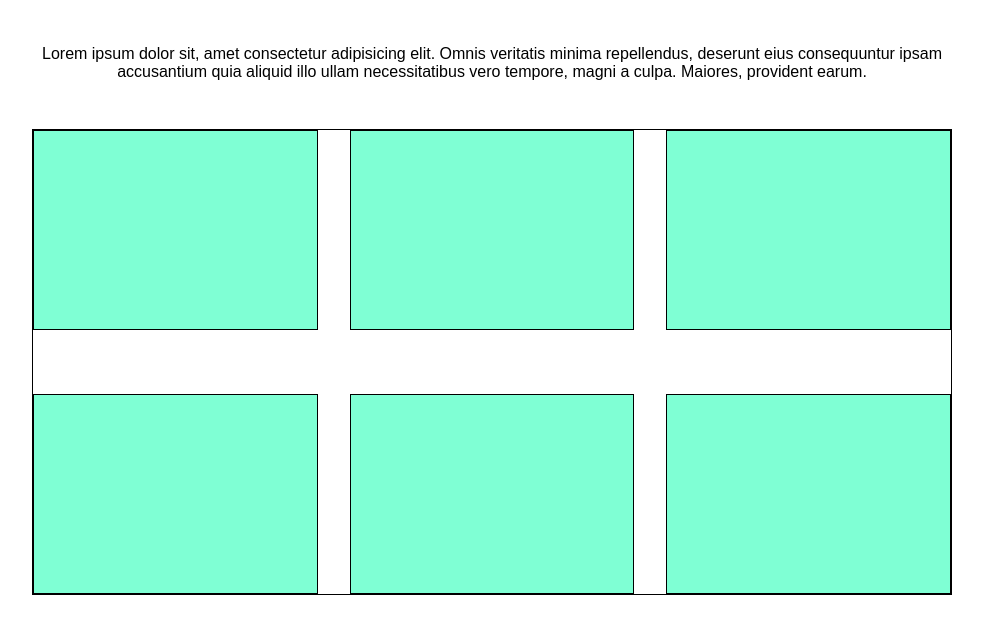
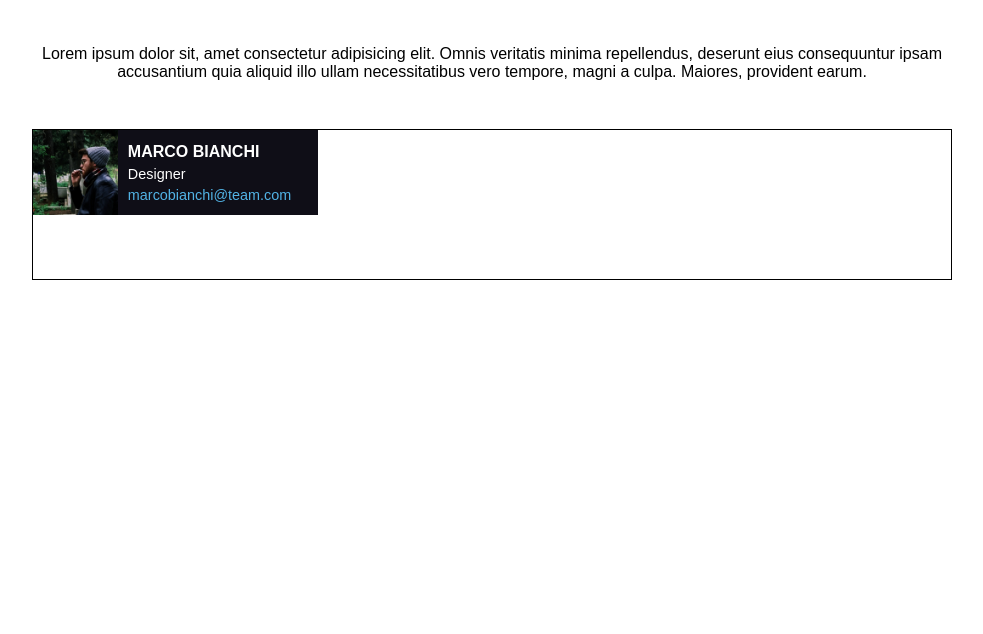
Before and after one commit to gab-che/html-css-float-cards, a plain HTML site: page index.html in a window 1280 px wide. Shown: the part 88-722 px from the top of the page, without its empty margins (148-1131 px from the left). Drawn offline with Linux system fonts and the light colour scheme.

Commit message:
one card completed (yay!)

```diff
--- a/css/style.css
+++ b/css/style.css
@@ -25,7 +25,10 @@ header h1{
 
 .small-container{
     width: 100%;
+    /* Bordo da togliere */
     border: 1px solid black;
+    color: white;
+
 }
 
 .small-container::after{
@@ -44,9 +47,33 @@ header h1{
 
 .card{
     float: left;
-    /* Altezza forzata da togliere */
-    height: 200px;
     width: calc((100% / 3) - ((2rem * 2) / 3));
-    background-color: aquamarine;
-    border: 1px solid black;
+    background-color: #0f0e17;
 }
+
+.card img{
+    width: 30%;
+}
+
+.card img,
+.card .description{
+    vertical-align: middle;
+}
+
+.card .description{
+    display: inline-block;
+    margin-left: 5px;
+}
+
+.description h4,
+.description p:first-of-type{
+    margin-bottom: 5px;
+}
+
+.description p{
+    font-size: 0.9rem;
+}
+
+.description p:last-of-type{
+    color: #52b3e5;
+}
--- a/index.html
+++ b/index.html
@@ -18,22 +18,12 @@
         <main>
             <div class="small-container">
                 <div class="card">
-
-                </div>
-                <div class="card">
-
-                </div>
-                <div class="card">
-
-                </div>
-                <div class="card">
-
-                </div>
-                <div class="card">
-
-                </div>
-                <div class="card">
-
+                    <img src="img/male1.png" alt="smoking designer">
+                    <div class="description">
+                        <h4>MARCO BIANCHI</h4>
+                        <p>Designer</p>
+                        <p>marcobianchi@team.com</p>
+                    </div>
                 </div>
             </div>
         </main>
```
